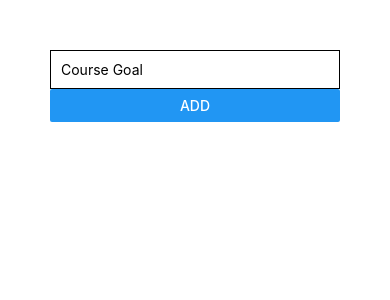
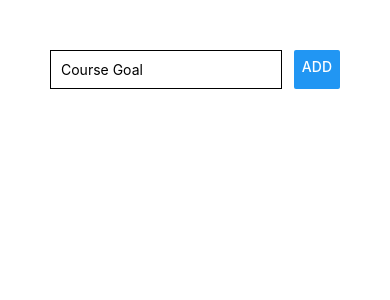
Before and after one commit to godomainz/react-native-practical-guide, a React Native app in the folder rn-complete-guide/: screen / in a window 390 px wide. Shown: the top 300 px of the page. Built offline with nearby package versions, Linux system fonts and the light colour scheme.

Commit message:
24. Flexbox & Layouts (Intro)

```diff
--- a/rn-complete-guide/App.tsx
+++ b/rn-complete-guide/App.tsx
@@ -3,8 +3,8 @@
 export default function App() {
   return (
     <View style={{padding: 50}}>
-      <View>
-        <TextInput placeholder="Course Goal" style={{borderBottomColor: 'black', borderWidth: 1, padding: 10}}/>
+      <View style={{flexDirection: "row", justifyContent: "space-between", alignContent: "center"}}>
+        <TextInput placeholder="Course Goal" style={{ width: "80%", borderBottomColor: 'black', borderWidth: 1, padding: 10}}/>
         <Button title="Add" onPress={()=>console.log("Add Pressed")}/>
       </View>
       <View>
```
